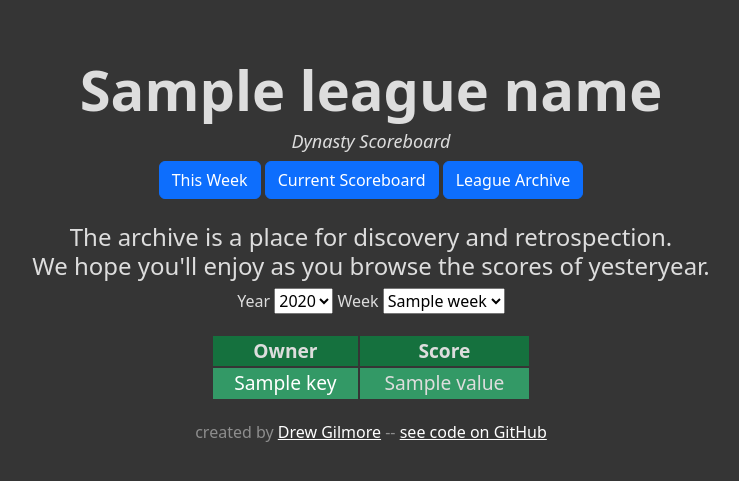
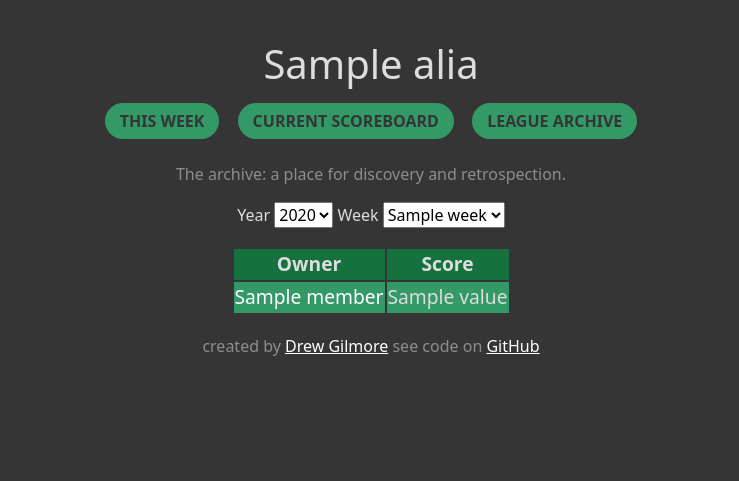
Before and after one commit to drewpgilmore/dynasty, a Flask app: template templates/archive.html in a window 1280 px wide. Shown: the top 481 px of the page, without its empty margins (269-1008 px from the left). Run offline with Flask 2, Linux system fonts and the light colour scheme; the template is opened without the code that fills it: most values are stand-ins (such as "Sample title", 1, 10 or a date in 2020); parts of the project's set-up code (start-up, migrations or seed data) failed here and were passed over.

Commit message:
update templates to include alias and fix inconsistencies

```diff
--- a/templates/about.html
+++ b/templates/about.html
@@ -24,7 +24,7 @@
       </div>
 
       <div class="container px-20">
-        <img src="../static/images/sample.png" class="img-fluid border rounded-3 shadow-lg mb-4" alt="Example image" width="700" height="500" loading="lazy">
+        <img src="../static/images/scoreboard2.png" class="img-fluid border rounded-3 shadow-lg mb-4" alt="Example image" width="700" height="500" loading="lazy">
       </div>
       <p class="lead mb-3">
         This scoreboard ranks all teams against each other for the given week, so no more default wins because you happened to match up against Rick, who always seems to forget that the NFL has games on Thursday nights now.
--- a/templates/archive.html
+++ b/templates/archive.html
@@ -4,12 +4,12 @@
 {% endblock %}
 
 {% block body %}
-<h4 class="tag-line">The  archive is a place for discovery and retrospection.<br>
-We hope you'll enjoy as you browse the scores of yesteryear.<br>
-</h4>
+<p class="tag-line">
+  The archive: a place for discovery and retrospection.
+</p>
 <div id="period-selection">
   <form method="POST" action="{{ url_for('archive') }}">
-    <span>
+    <span class="options">
       Year
         <select name="year_select" onchange="this.form.submit()">
           <option selected>{{ year }}</option>
@@ -22,7 +22,6 @@ We hope you'll enjoy as you browse the scores of yesteryear.<br>
           <option value="2021">2021</option>
           <option value="2022">2022</option>
         </select>
-
       Week
         <select name="week_select" onchange="this.form.submit()">
           <option selected>{{ week }}</option>
@@ -55,7 +54,7 @@ We hope you'll enjoy as you browse the scores of yesteryear.<br>
   </thead>
   {% for key, value in scores.items() %}
   <tr>
-    <td><a href="{{ url_for('displayLineup', owner=key, year=year, week=week) }}">{{ key }}</td>
+    <td><a href="{{ url_for('displayLineup', owner=key, year=year, week=week) }}">{{ alias["members"][key] }}</td>
     <td>{{ value }}</td>
   </tr>
   {% endfor %}
--- a/templates/base.html
+++ b/templates/base.html
@@ -4,40 +4,27 @@
     <meta charset="utf-8">
     <meta http-equiv="X-UA-Compatible" content="IE=edge">
     <meta name="viewport" content="width=device-width, initial-scale=1">
-    <!-- The above 3 meta tags *must* come first in the head; any other head content must come *after* these tags -->
-    <title>{{ league_name }}</title>
+    <title>Dynasty Scoreboard</title>
     <link rel="icon" href="../static/images/ed_logo.png">
-    <!-- Bootstrap -->
     <link href="https://cdn.jsdelivr.net/npm/bootstrap@5.2.1/dist/css/bootstrap.min.css" rel="stylesheet" integrity="sha384-iYQeCzEYFbKjA/T2uDLTpkwGzCiq6soy8tYaI1GyVh/UjpbCx/TYkiZhlZB6+fzT" crossorigin="anonymous">
     <link rel="stylesheet" href="{{ url_for('static', filename='main.css') }}">
     <script src="https://cdn.jsdelivr.net/npm/bootstrap@5.2.1/dist/js/bootstrap.bundle.min.js" integrity="sha384-u1OknCvxWvY5kfmNBILK2hRnQC3Pr17a+RTT6rIHI7NnikvbZlHgTPOOmMi466C8" crossorigin="anonymous"></script>
-    {% block head %}{% endblock %}
   </head>
-
   <body>
-    <!-- Top section-->
-    <section id="top-section">
-      <h2 class="display-4 fw-bold" id="league-name" >{{ league_name }}</h1>
-      <h6 id="league-subtitle">Dynasty Scoreboard</h6>
+    <section class="container" id="top-section">
+      <h1 id="league-name" >{{ alias["league_name"] }}</h1>
       <div class="links">
-        <a class="btn btn-primary" id="custom-btn" role="button" href="{{ url_for('index') }}">This Week</a>
-        <a class="btn btn-primary" id="custom-btn" role="button" href="{{ url_for('scoreboard') }}">Current Scoreboard</a>
-        <a class="btn btn-primary" id="custom-btn" role="button" href="{{ url_for('archive') }}">League Archive</a>
+        <a class="menu-btn" role="button" href="{{ url_for('index') }}">This Week</a>
+        <a class="menu-btn" role="button" href="{{ url_for('scoreboard') }}">Current Scoreboard</a>
+        <a class="menu-btn" role="button" href="{{ url_for('archive') }}">League Archive</a>
       </div>
     </section>
-
-    <!-- Middle section for content rendering -->
-    <section id="middle-section">
-    {% block body %}
-    {% endblock %}
+    <section class="container" id="middle-section">{% block body %}{% endblock %}
     </section>
-
-    <!-- Bottom section -->
-    <div>
+    <section class="container" id="bottom-section">
       <footer>
-        <p id="footnote">created by <a href="http://drewgilmore.info">Drew Gilmore</a> -- <a href="https://github.com/drewpgilmore/dynasty">see code on GitHub</a></p>
+        <p>created by <a href="http://drewgilmore.info">Drew Gilmore</a>  see code on <a href="https://github.com/drewpgilmore/dynasty">GitHub</a></p>
       </footer>
-    </div>
     </section>
   </body>
 </html>
--- a/templates/error.html
+++ b/templates/error.html
@@ -5,10 +5,6 @@
 
 {% block body %}
 
-<h2>You're looking for matchup data that the ESPN API has made slightly more difficult to extract</h2>
-<h3>We'll eventually fix this</h3>
-<h3>For now, you can browse lineups from 2021 onward</h3>
-<h5>The fact that you wound up here means this feature was not made in vain</h5>
-<h6>Feel free to leave a comment that no one will ever read</h6>
+<h2>The data you're looking for couldn't be found, sorry!</h2>
 
 {% endblock %}
--- a/templates/index.html
+++ b/templates/index.html
@@ -9,8 +9,8 @@
 
 
 {% block body %}
-<h4 class="tag-line">Projected Scores for Week {{ week }}</h4>
-<table class="scores-table">
+<p class="tag-line">Projected Scores for Week {{ week }}</p>
+<table class="scoreboard">
     <thead>
         <th>Owner</th>
         <th>Proj. Score</th>
@@ -18,7 +18,7 @@
     <tbody>
     {% for key, value in scores.items() %}
     <tr>
-        <td><a href="{{ url_for('displayLineup', owner=key, year=year, week=week) }}">{{ key }}</td>
+        <td><a href="{{ url_for('displayLineup', owner=key, year=year, week=week) }}">{{ alias["members"][key] }}</td>
         <td>{{ value }}</td>
     </tr>
     {% endfor %}
--- a/templates/lineup.html
+++ b/templates/lineup.html
@@ -4,7 +4,8 @@
 {% endblock %}
 
 {% block body %}
-<table class="lineup-table">
+<h4 class="tag-line">{{ alias["members"][owner] }}'s Lineup: Week {{ week }}</h4>
+<table class="lineup">
     <thead>
       <th>Position</th>
       <th>Player</th>
```
Also changed, not shown: templates/sample.html (+25 -31 lines), templates/scoreboard.html (+10 -5 lines), templates/info.html (added).
